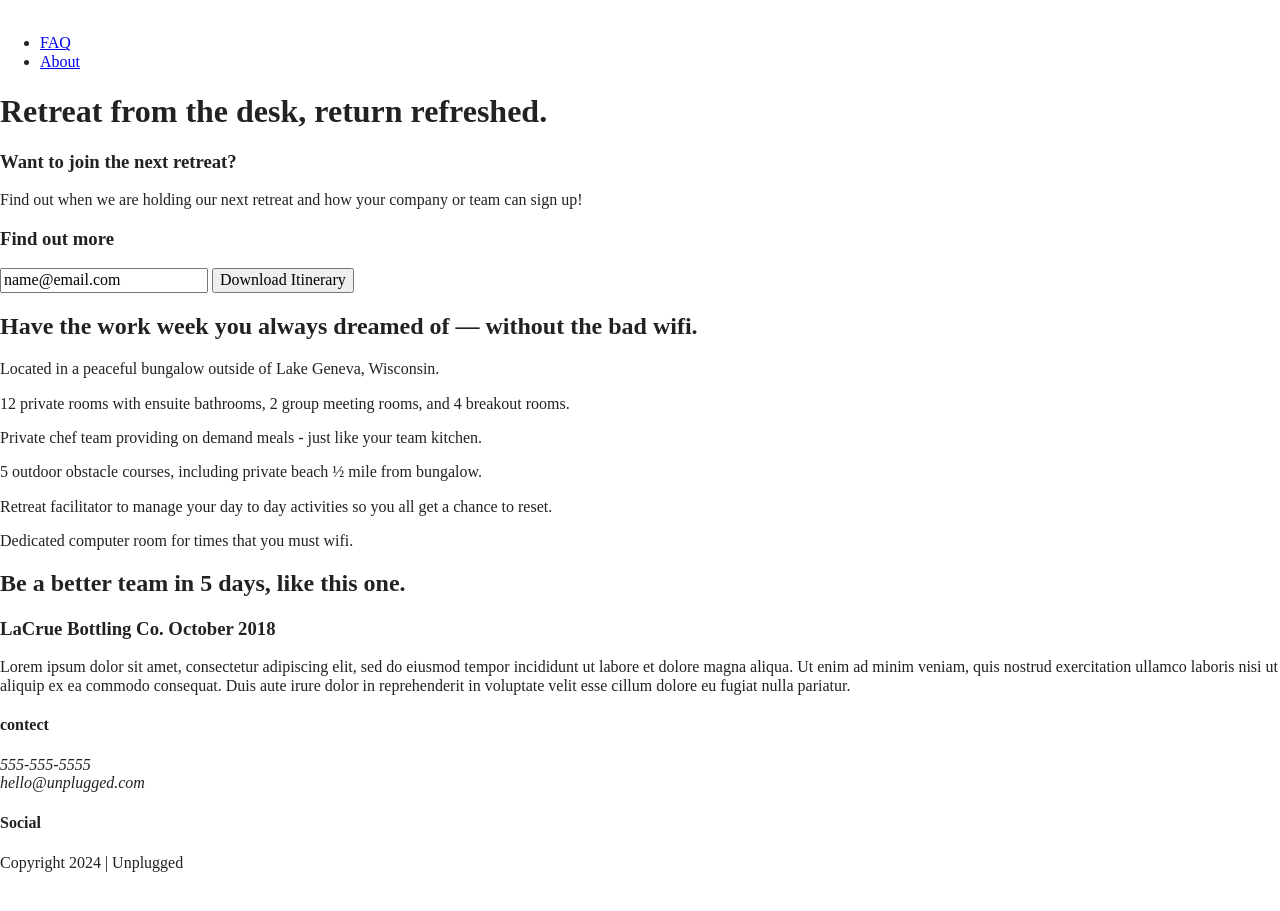
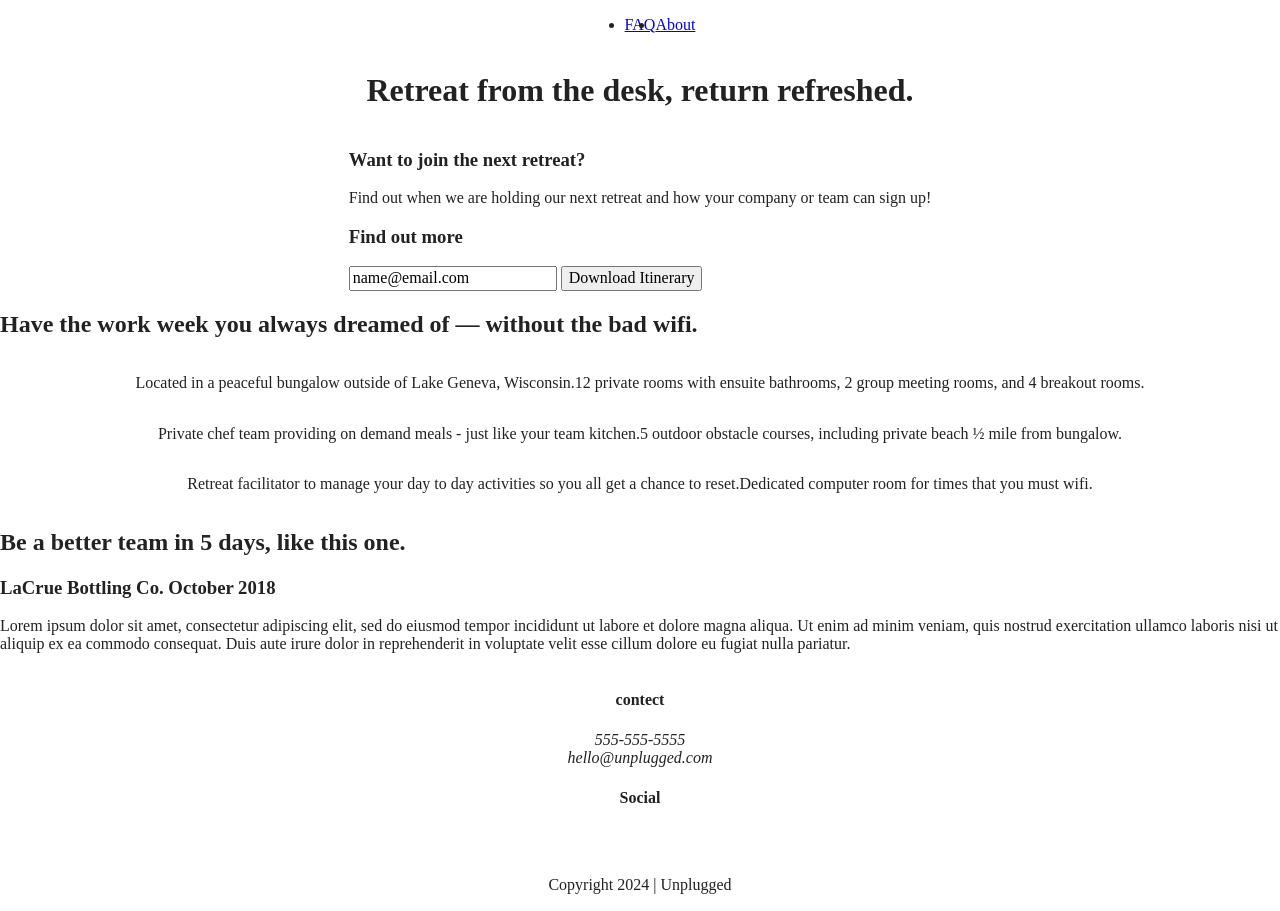
Before and after one commit to AirelleM/unplugged, a website built with Parcel: page index.html in a window 1280 px wide. Before the commit the page ends 888 px from the top, so only its background shows below. Built offline with nearby package versions, Linux system fonts and the light colour scheme.

Commit message:
Added css properties

```diff
--- a/css/main.css
+++ b/css/main.css
@@ -84,8 +84,105 @@ textarea {
 }
 
 /* ==========================================================================
-   Author's custom styles
+   Base header and footer styles
    ========================================================================== */
+header {
+  display: flex;
+  justify-content: center;
+}
+
+header .content-wrapper {
+display: flex;
+justify-content: center;
+align-items: center;
+flex-flow: row wrap;
+}
+
+header nav ul {
+display: flex;
+justify-content: space-around;
+}
+
+footer {
+  display: flex;
+  flex-direction: column;
+  align-items: center;
+  text-align: center;
+}
+
+footer .social-icons {
+display: flex;
+justify-content:space-around;
+align-items: center;
+}
+
+footer .social-icons p {
+display:flex;
+justify-content: center;
+align-items: center;
+}
+
+/*Hero Area*/
+
+.hero-area {
+  display: flex;
+  justify-content: center;
+}
+
+/* Aside */
+
+aside {
+  display: flex;
+  justify-content: center;
+}
+
+.features {
+  display: flex;
+  justify-content: center;
+}
+
+.features .features-items {
+display: flex;
+justify-content: center;
+align-items: flex-start;
+flex-flow: row wrap;
+
+}
+
+/* Reviews */
+.reviews {
+  display: flex;
+  justify-content: center;
+}
+
+/* ==========================================================================
+   About Page
+   ========================================================================== */
+.mission {
+ display: flex;
+  justify-content: center;
+}
+
+.contact-section {
+  display: flex;
+  justify-content: center;
+}
+
+/* ==========================================================================
+   FAQ Page
+   ========================================================================== */
+   .faq {
+    display: flex;
+    justify-content: center;
+   }
+
+   .faq .content-wrapper {
+    display: flex;
+    justify-content: center;
+    align-items: flex-start;
+    flex-flow: row wrap;
+
+   }
 
 /* ==========================================================================
    Helper classes
```
